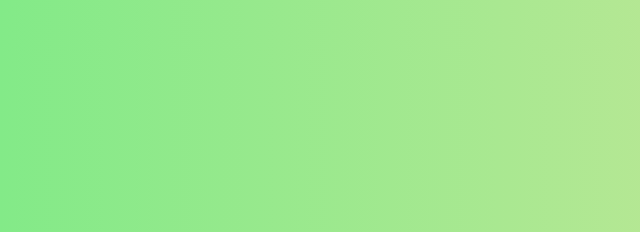
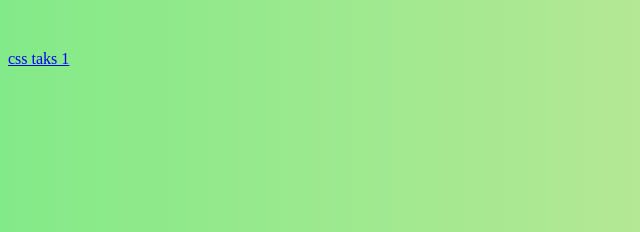
Before and after one commit to SSshareef/10k_coders, a plain HTML site: page index.html in a window 1280 px wide. Shown: the part 245-477 px from the top of the page, 0-640 px from the left. Drawn offline with Linux system fonts and the light colour scheme.

Commit message:
file updated

```diff
--- a/index.html
+++ b/index.html
@@ -10,7 +10,7 @@
         &#128513 Hello This is my first deployemt &#128513
     </h1>
     <div>
-      <a href=""></a>
+      <a href="./day14_CSS_Task.html">css taks 1</a>
     </div>
   </body>
 </html>
```
